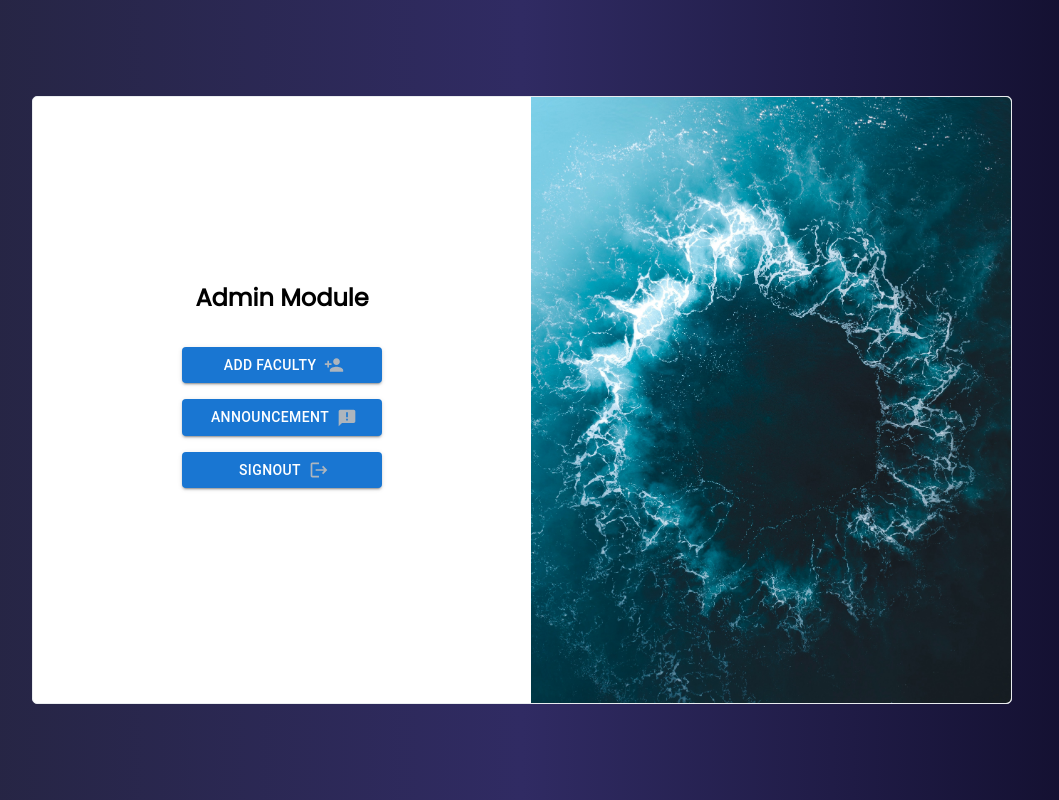
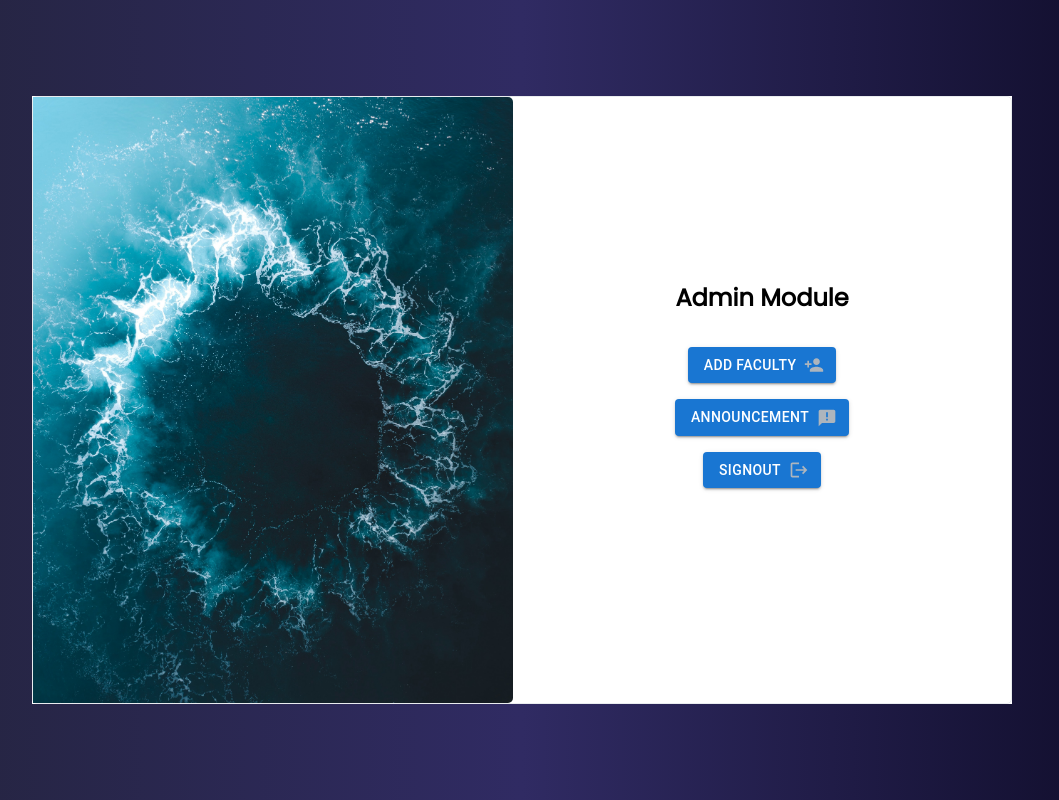
Before and after one commit to shahzaib-shafiq/SSNA-Admin, a React (Create React App) app: page /HomePage in a window 1280 px wide. Shown: the whole page, without its empty margins (118-1177 px from the left). Built offline with nearby package versions, Linux system fonts and the light colour scheme.

Commit message:
Updated HomePage UI

```diff
--- a/src/Components/HomePage.js
+++ b/src/Components/HomePage.js
@@ -1,107 +1,46 @@
-  import React from 'react'
+import React from 'react';
 import Button from '@mui/material/Button';
-  import '../Styles/HomePage.css';
 import LogoutIcon from '@mui/icons-material/Logout';
-  import SendIcon from '@mui/icons-material/Send';
-  import Stack from '@mui/material/Stack';
 import PersonAddIcon from '@mui/icons-material/PersonAdd';
 import AnnouncementIcon from '@mui/icons-material/Announcement';
-  import {Link} from 'react-router-dom'
-  import styles from "../Styles/Login.module.css";
-
-import bgImg from '../assets/img1.jpg'
-
+import { Link } from 'react-router-dom';
+import bgImg from '../assets/img1.jpg';
 
 const logout = () => {
-    localStorage.clear()
-  }
-
+  localStorage.clear();
+};
 
 const Dashboard = () => {
   return (
-
-    <div>
-{/*
-    hhhhhhh
-
-      <img className={styles.imagemainBg} alt="" src="/imagemain--bg@2x.png" />
-      <div className={styles.whitesquareBg} />
-      <img className={styles.maskGroupIcon} alt="" src="/mask-group@2x.png" />
-      <div className={styles.welcomeAdmin}>{`Welcome Admin `}</div>
-      <div className='buttondiv'>
-
+    <div style={{ backgroundColor: 'white', display: 'flex', justifyContent: 'space-between' }}>
+      <section>
+        <div className="register">
+          <div className="col-2">
+            <img src={bgImg} alt="" />
+          </div>
+          <div className="col-1">
+            <h2>Admin Module</h2>
+            <span></span>
+            <form id='form' className='flex flex-col'>
               <Link to='/FacultyData'>
                 <Button className="styledButton" variant='contained' size='medium' endIcon={<PersonAddIcon />}>
                   Add Faculty
                 </Button>
               </Link>
-
               <Link to='/announcement'>
                 <Button className="styledButton" variant='contained' size='medium' endIcon={<AnnouncementIcon />}>
                   Announcement
                 </Button>
               </Link>
-
               <Link to='/'>
-
-       <Button className="styledButton" variant="contained" endIcon={<LogoutIcon />}
-
-       onClick={logout}>
+                <Button className="styledButton" variant="contained" endIcon={<LogoutIcon />} onClick={logout}>
                   Signout
                 </Button>
               </Link>
-
-         </div>
-      <div className={styles.dashboardChild} />
-      <img
-        className={styles.bufferRafiki1Icon}
-        alt=""
-        src="/bufferrafiki-1@2x.png"
-      /> */}
-
-
-<section>
-        <div className="register">
-            <div className="col-1">
-                <h2>Admin Module </h2>
-                <span></span>
-
-                <form id='form' className='flex flex-col' >
-                    {/* <button className='btn'>Sign In</button> */}
-
-
-                    <Link to='/FacultyData'>
-           <Button className="styledButton" variant='contained' size='medium' endIcon={<PersonAddIcon />}>
-             Add Faculty
-           </Button>
-         </Link>
-
-         <Link to='/announcement'>
-           <Button className="styledButton" variant='contained' size='medium' endIcon={<AnnouncementIcon />}>
-            Announcement
-           </Button>
-         </Link>
-
-         <Link to='/'>
-
-       <Button className="styledButton" variant="contained" endIcon={<LogoutIcon />}
-
-       onClick={logout}>
-         Signout
-       </Button>
-         </Link>
-
             </form>
-
-            </div>
-            <div className="col-2">
-                <img src={bgImg} alt="" />
           </div>
         </div>
       </section>
-
-
-
     </div>
   );
 };
--- a/src/Components/Registration.js
+++ b/src/Components/Registration.js
@@ -105,7 +105,7 @@
 
 
 import React, { useEffect, useState } from 'react';
-import './Styles/Registration.css'
+import '../Styles/HomepageForm.css'
 import bgImg from '../assets/img1.jpg'
 import { auth, provider } from './config';
 import { signInWithPopup, signOut } from 'firebase/auth';
```
Also changed, not shown: src/Styles/HomepageForm.css (renamed from src/Components/Styles/Registration.css). Lines whose indentation alone changed are shown as unchanged.
